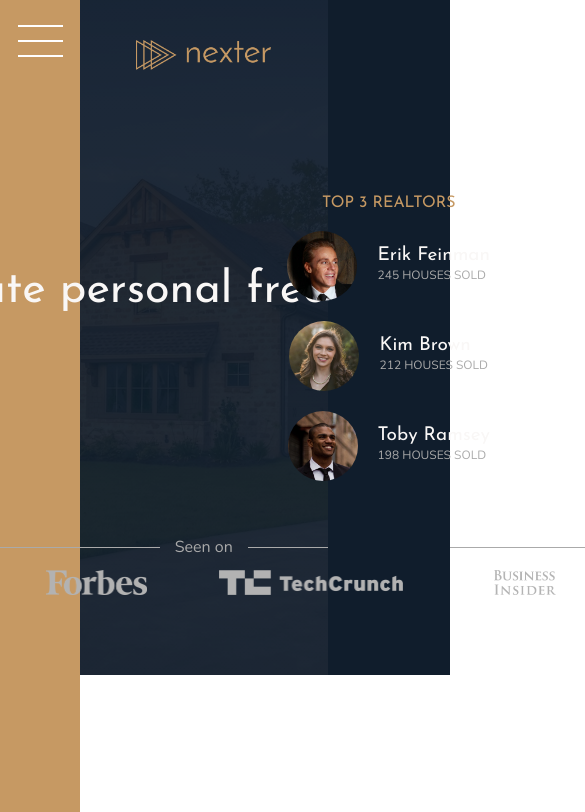
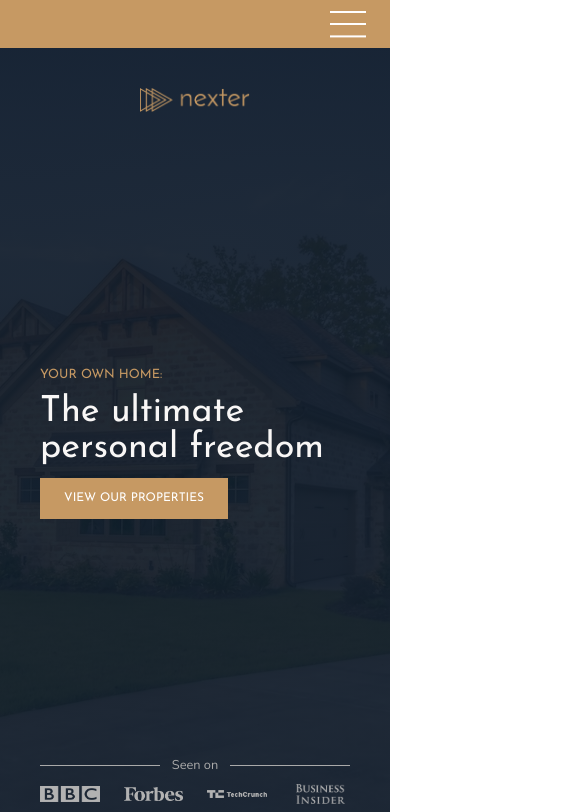
Before and after one commit to fgiananti/nexter-project, a website built with webpack: page app/index.html in a window 390 px wide. Shown: the top 812 px of the page, 585 px wide, since content can reach past the window. Built offline with nearby package versions, Linux system fonts and the light colour scheme.

Commit message:
added media queries

```diff
--- a/app/assets/styles/abstracts/_mixins.scss
+++ b/app/assets/styles/abstracts/_mixins.scss
@@ -6,20 +6,19 @@
   }
 }
 
-// $breakpoint argument choices:
-// - phone
-// - tab-port
-// - tab-land
-// - big-desktop
 
+// per la definzione dei breakpoint utilizziamo metodo "perfect" => quando design breaks -> breakpoint
 @mixin respond($breakpoint) {
-  @if $breakpoint == phone {
-    @media only screen and (max-width: 37.5em) { @content }; // 600px
+  @if $breakpoint == w600 {
+    @media only screen and (max-width: 37.5em) { @content }; // 800px
   }
-  @if $breakpoint == tab-port {
-    @media only screen and (max-width: 56.25em) { @content }; // 900px
+  @if $breakpoint == w800 {
+    @media only screen and (max-width: 50em) { @content }; // 800px
   }
-  @if $breakpoint == tab-land {
+  @if $breakpoint == w1000 {
+    @media only screen and (max-width: 62.5em) { @content }; // 1000px
+  }
+  @if $breakpoint == w1200 {
     @media only screen and (max-width: 75em) { @content }; // 1200px
   }
   @if $breakpoint == big-desktop {
--- a/app/assets/styles/base/_base.scss
+++ b/app/assets/styles/base/_base.scss
@@ -9,6 +9,10 @@
 html {
   box-sizing: border-box;
   font-size: 62.5%;
+
+  @include respond(w1200) { // width < 1200?
+    font-size: 50%; //1rem= 8px
+  }
 
   // @include respond(tab-land) { // width < 1200?
   //   font-size: 56.25%; //1rem= 9px
--- a/app/assets/styles/layout/_container.scss
+++ b/app/assets/styles/layout/_container.scss
@@ -3,4 +3,13 @@
 
   grid-template-rows: 80vh min-content 40vw repeat(3, min-content);
   grid-template-columns: [sidebar-start] 8rem [sidebar-end full-start] minmax(6rem, 1fr) [center-start] repeat(8, [col-start] minmax(min-content, 14rem) [col-end]) [center-end] minmax(6rem, 1fr) [full-end];
+
+  @include respond(w1000) { // width < 1000?
+    grid-template-rows: 6rem 80vh min-content 40vw repeat(3, min-content);
+    grid-template-columns: [full-start] minmax(6rem, 1fr) [center-start] repeat(8, [col-start] minmax(min-content, 14rem) [col-end]) [center-end] minmax(6rem, 1fr) [full-end];
+  }
+
+  @include respond(w800) { // width < 800?
+    grid-template-rows: 6rem calc(100vh - 6rem);
+  }
 }
--- a/app/assets/styles/layout/_header.scss
+++ b/app/assets/styles/layout/_header.scss
@@ -8,11 +8,18 @@
   padding-top: 4rem;
 
   display: grid;
-  grid-template-rows: 1fr min-content 6rem 1fr;
-  grid-template-columns: max-content;
+  grid-template-rows: 1fr min-content minmax(6rem, min-content) 1fr;
+  grid-template-columns: minmax(min-content, max-content);
   grid-row-gap: 1.5rem;
   justify-content: center;
 
+  @include respond(w800) { // width < 1000?
+    grid-column: 1 / -1;
+  }
+
+  @include respond(w600) { // width < 1000?
+    padding: 5rem;
+  }
 
   &__logo {
     height: 3rem;
@@ -47,9 +54,11 @@
     grid-template-columns: repeat(4, 1fr);
     grid-column-gap: 3rem;
     justify-items: center;
+    align-items: center;
 
     img {
-      height: 2.5rem;
+      max-height: 2.5rem;
+      max-width: 100%;
       filter: brightness(70%);
     }
 
--- a/app/assets/styles/layout/_realtors.scss
+++ b/app/assets/styles/layout/_realtors.scss
@@ -9,12 +9,25 @@
   justify-items: center;
   grid-row-gap: 2rem;
 
+  @include respond(w800) { // width < 800?
+    grid-column: 1 / -1;
+  }
+
   &__list {
     display: grid;
     grid-template-columns: min-content max-content;
     grid-column-gap: 2rem;
     grid-row-gap: 5vh;
     align-items: center;
+
+    @include respond(w800) { // width < 800?
+      grid-template-columns: repeat(3, min-content max-content);
+    }
+
+    @include respond(w600) { // width < 1000?
+      grid-template-columns: min-content max-content;
+    }
+
   }
 
   &__img {
--- a/app/assets/styles/layout/_sidebar.scss
+++ b/app/assets/styles/layout/_sidebar.scss
@@ -5,6 +5,13 @@
 
   display: flex;
   justify-content: center;
+
+  @include respond(w1000) { // width < 1000?
+    grid-column: 1 / -1;
+    grid-row: 1 / 2;
+    justify-content: flex-end;
+    align-items: center;
+  }
 
   &__btn {
     border: none;
@@ -26,5 +33,10 @@
 
     &::before { transform: translateY(-1.5rem); }
     &::after { transform: translateY(1.3rem); }
+
+    @include respond(w1000) { // width < 1000?
+      margin-top: 0;
+      margin-right: 3rem;
+    }
   }
 }
--- a/app/assets/styles/layout/_story.scss
+++ b/app/assets/styles/layout/_story.scss
@@ -2,7 +2,7 @@
 
   &__pictures {
     background-image: linear-gradient(rgba($color-primary, .5), rgba($color-primary, .5)), url(../../assets/images/back.jpg);
-
+    background-size: cover;
 
     grid-column: full-start / col-end 4;
 
@@ -10,6 +10,11 @@
     grid-template-rows: repeat(6, 1fr);
     grid-template-columns: repeat(6, 1fr);
     align-items: center;
+
+    @include respond(w800) { // width < 800?
+      grid-column: 1 / -1;
+      padding: 6rem;
+    }
   }
 
   &__img--1 {
@@ -17,6 +22,11 @@
     grid-row: 2 / 6;
     grid-column: 2 / 6;
     box-shadow: 0 2rem 5rem rgba(#000, .1);
+
+    @include respond(w800) { // width < 800?
+      grid-column: 1 / 5;
+      grid-row: 1 / -1;
+    }
   }
 
   &__img--2 {
@@ -25,6 +35,11 @@
     grid-column: 4 / 7;
     z-index: 20;
     box-shadow: 0 2rem 5rem rgba(#000, .2);
+
+    @include respond(w800) { // width < 800?
+      grid-row: 1 / -1;
+      width: 100%;
+    }
   }
 
   &__content {
@@ -37,6 +52,11 @@
     flex-direction: column;
     justify-content: center;
     align-items: flex-start;
+
+    @include respond(w800) { // width < 800?
+      grid-column: 1 / -1;
+      grid-row: 5 / 6;
+    }
   }
 
   &__text {
--- a/app/index.html
+++ b/app/index.html
@@ -28,7 +28,6 @@
           <img src="assets/images/logo-bi.png" alt="Seen on logo 4">
         </div>
       </div>
-
       <div class="realtors">
         <h3 class="heading-3">Top 3 Realtors</h3>
           <div class="realtors__list">
@@ -37,27 +36,18 @@
               <h4 class="heading-4 heading-4--light">Erik Feinman</h4>
               <p class="realtors__sold">245 houses sold</p>
             </div>
-
-          </div>
-          <div class="realtors__list">
             <img src="assets/images/realtor-2.jpeg" alt="" class="realtors__img">
             <div class="realtors__details">
               <h4 class="heading-4 heading-4--light">Kim Brown</h4>
               <p class="realtors__sold">212 houses sold</p>
             </div>
-
-          </div>
-          <div class="realtors__list">
             <img src="assets/images/realtor-3.jpeg" alt="" class="realtors__img">
             <div class="realtors__details">
               <h4 class="heading-4 heading-4--light">Toby Ramsey</h4>
               <p class="realtors__sold">198 houses sold</p>
             </div>
           </div>
-
-
       </div>
-
       <section class="features">
         <div class="feature">
           <svg class="feature__icon">
```
Also changed, not shown: app/temp/styles/styles.css.
